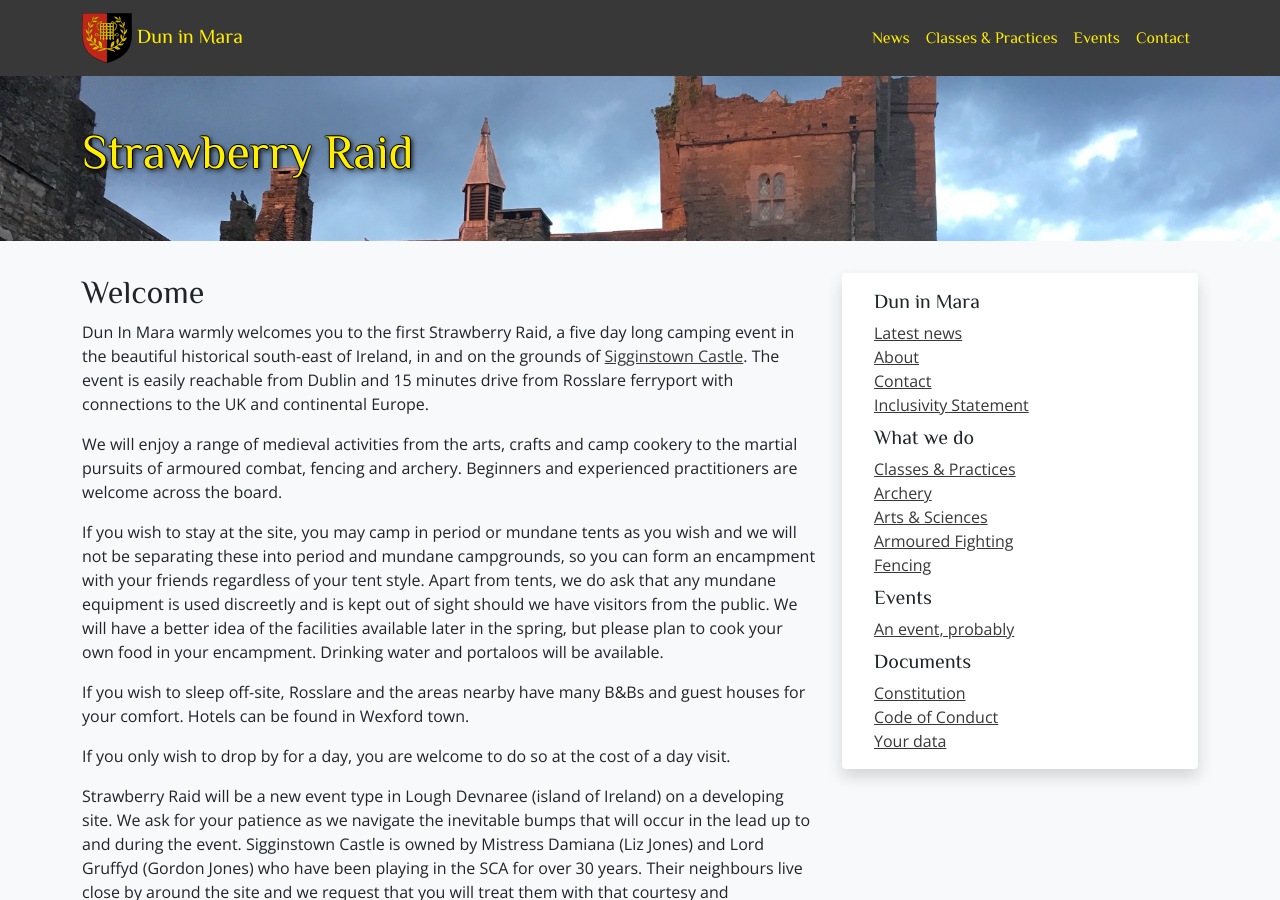
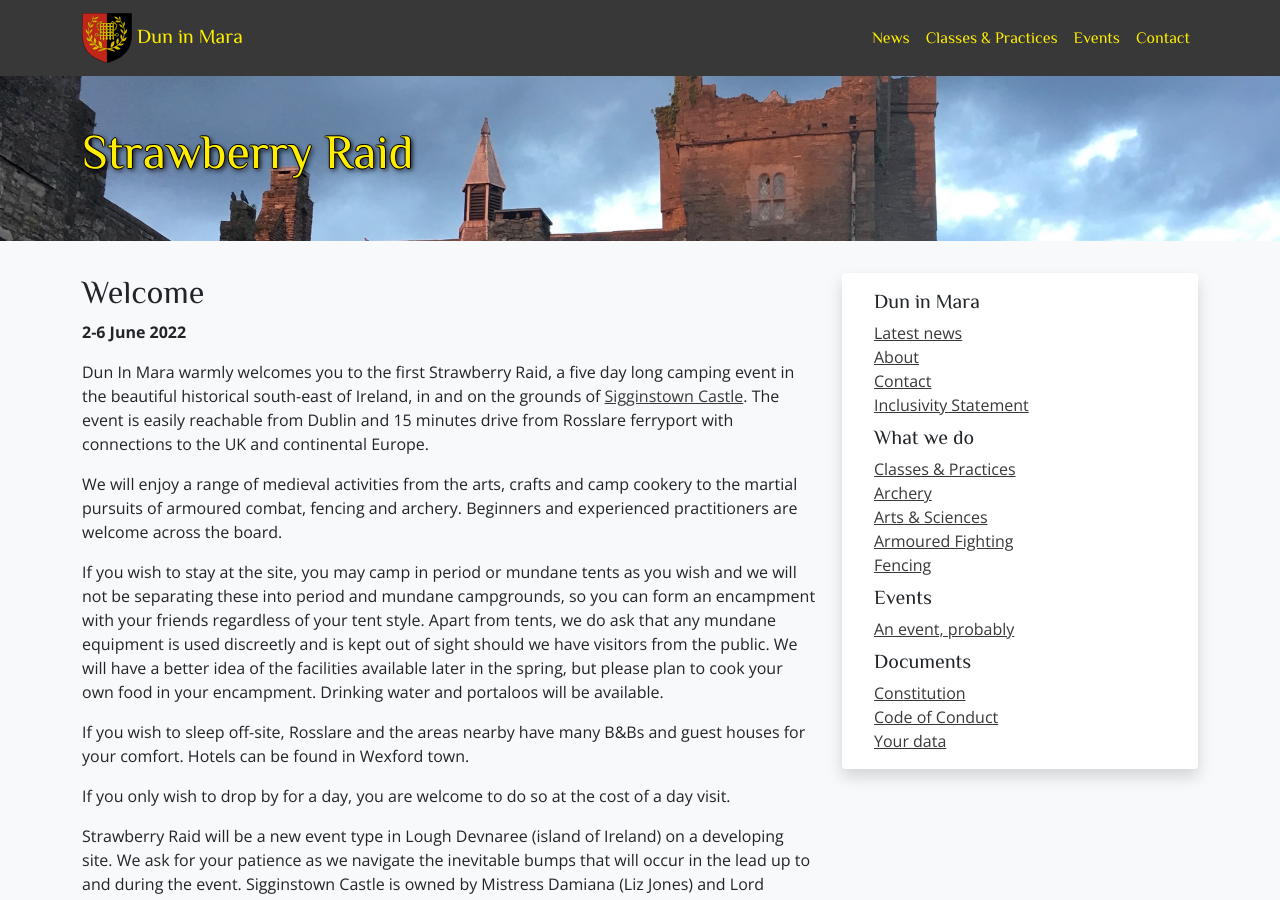
Before and after one commit to drachenwald/dun-in-mara, a Jekyll site: the page built from events/2022/strawberry-raid/index.md, in a window 1280 px wide and 900 px high. Built offline with Jekyll 4.4.1, drawn with Linux system fonts in a browser that asks for light colours; comment, search, counter and statistics services are not loaded.

Commit message:
Update index.md

```diff
--- a/events/2022/strawberry-raid/index.md
+++ b/events/2022/strawberry-raid/index.md
@@ -5,6 +5,8 @@ excerpt: "2-6 June 2022. Sigginstown Castle, Co. Wexford, Ireland."
 ---
 
 ## Welcome
+
+**2-6 June 2022**
 
 Dun In Mara warmly welcomes you to the first Strawberry Raid, a five day long camping event in the beautiful historical south-east of Ireland, in and on the grounds of [Sigginstown Castle](https://www.sigginstowncastle.com/). The event is easily reachable from Dublin and 15 minutes drive from Rosslare ferryport with connections to the UK and continental Europe.
 
```
